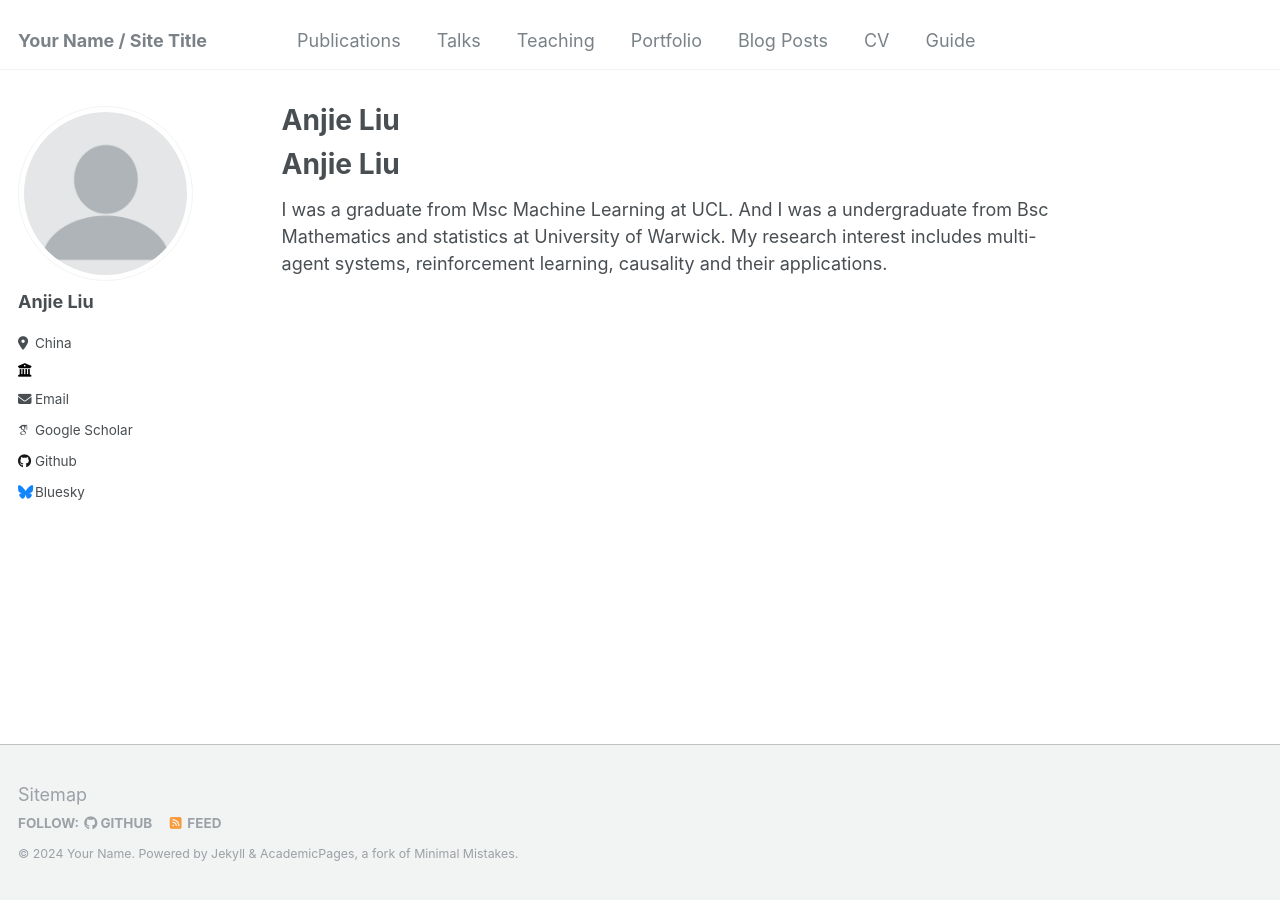
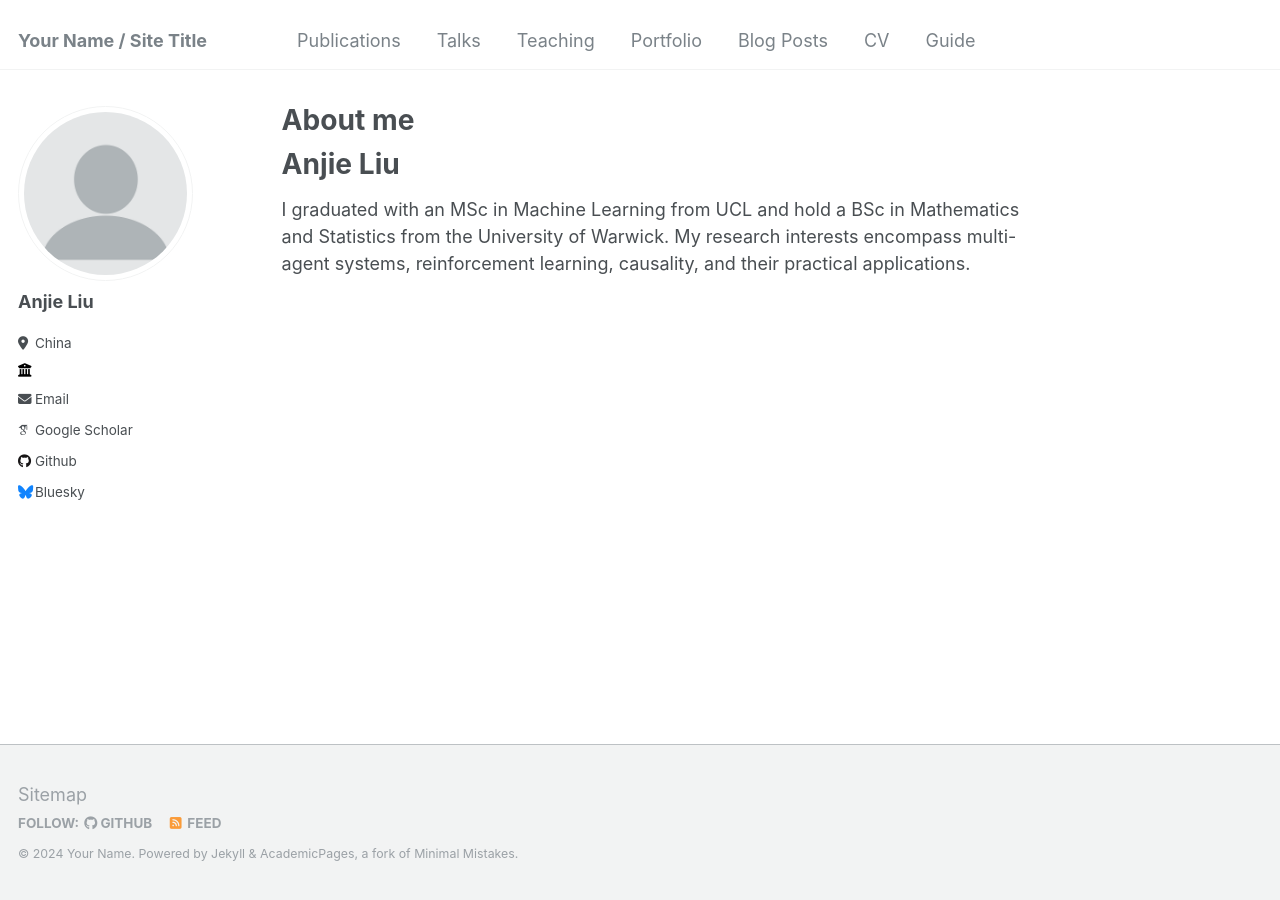
Before and after one commit to iamlilAJ/iamlilAJ.github.io, a Jekyll site: the page built from _pages/about.md, in a window 1280 px wide. Built offline with Jekyll 4.4.1, drawn with Linux system fonts in a browser that asks for light colours; some web fonts are replaced; our own code applies the rules of GitHub Pages for plain Markdown files.

Commit message:
Update about.md

```diff
--- a/_pages/about.md
+++ b/_pages/about.md
@@ -1,3 +1,13 @@
+---
+permalink: /
+title: "About me"
+excerpt: "About me"
+author_profile: true
+redirect_from:
+  - /about/
+  - /about.html
+---
+
 # Anjie Liu
 
-I was a graduate from Msc Machine Learning at UCL. And I was a undergraduate from Bsc Mathematics and statistics at University of Warwick. My research interest includes multi-agent systems, reinforcement learning, causality and their applications.
+I graduated with an MSc in Machine Learning from UCL and hold a BSc in Mathematics and Statistics from the University of Warwick. My research interests encompass multi-agent systems, reinforcement learning, causality, and their practical applications.
```
